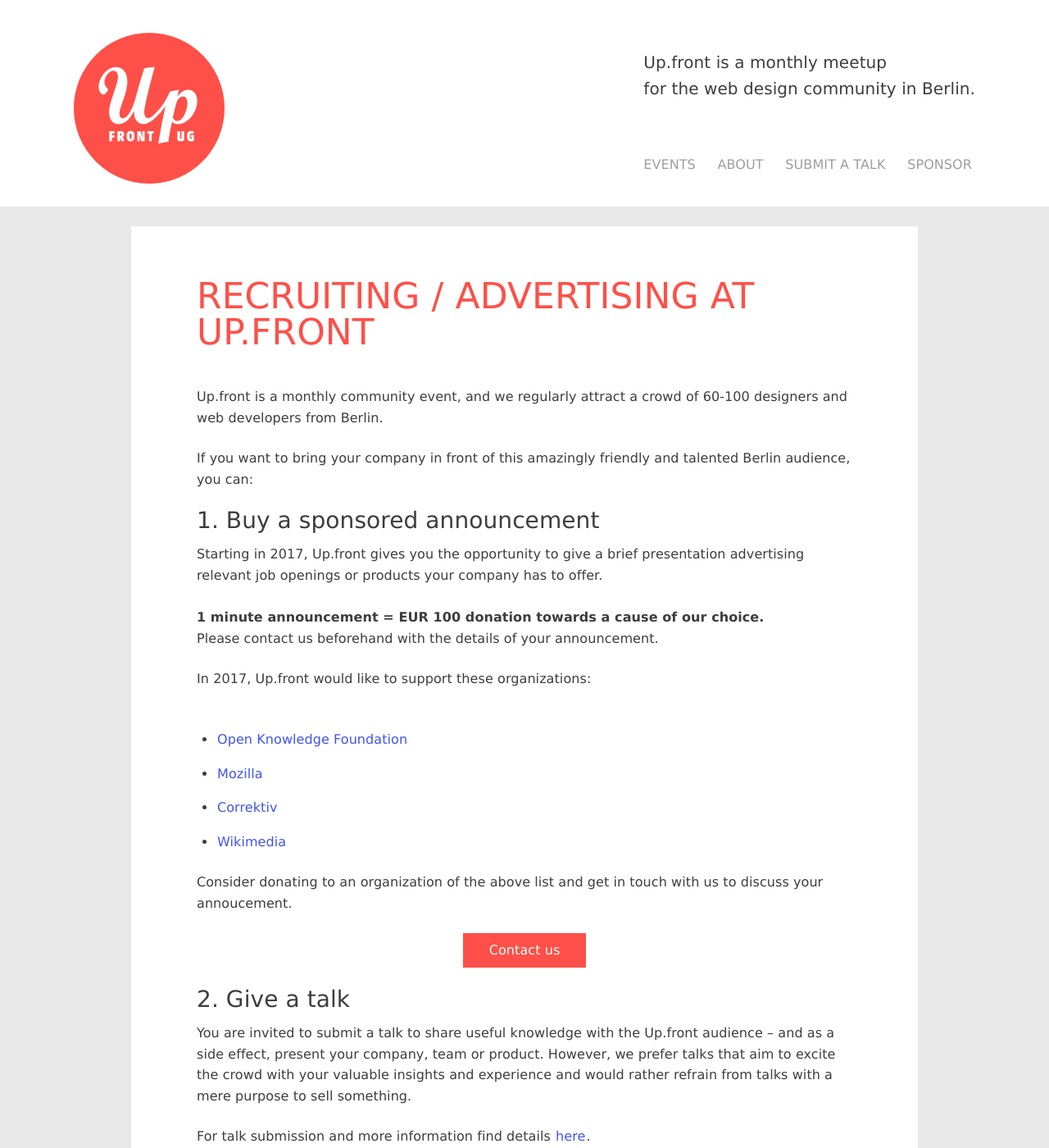
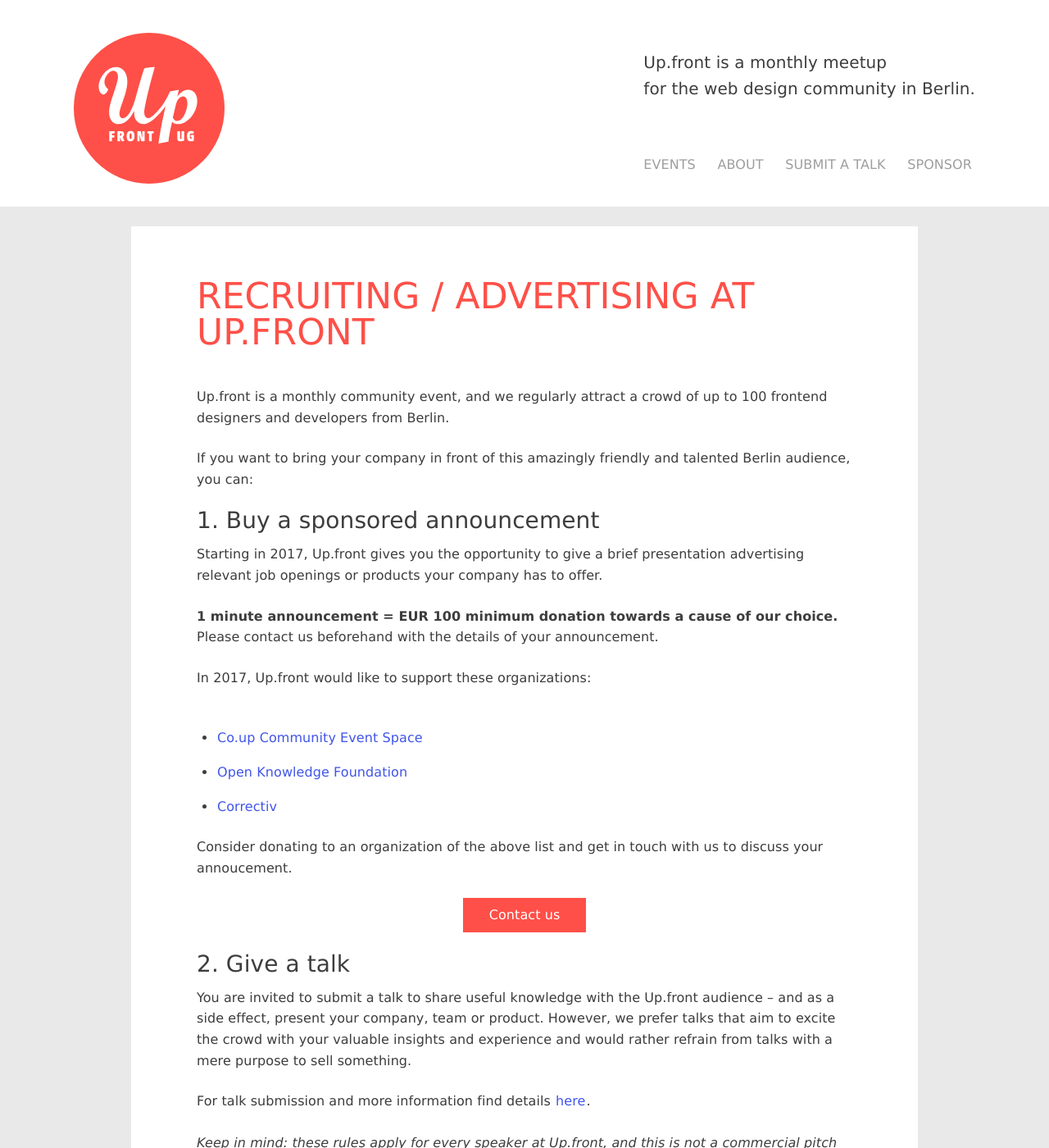
Before and after one commit to upfrontug/upfrontug.github.io, a Jekyll site: the page built from sponsoring.html, in a window 1280 px wide and 1400 px high. Shown: the whole window at 82% size. Built offline with Jekyll 4.4.1, drawn with Linux system fonts in a browser that asks for light colours; a script that is not in the unit is left out.

Commit message:
update sponsor info

```diff
--- a/sponsoring.html
+++ b/sponsoring.html
@@ -4,23 +4,33 @@
 
 <h1>Recruiting / Advertising at Up.front</h1>
 
-<p>Up.front is a monthly community event, and we regularly attract a crowd of 60-100 designers and web developers from Berlin.</p>
+<p>Up.front is a monthly community event, and we regularly attract a crowd of up to 100 frontend designers and developers from Berlin.</p>
 
 <p>If you want to bring your company in front of this amazingly friendly and talented Berlin audience, you can:</p>
 
 <h2>1. Buy a sponsored announcement</h2>
 
-<p>Starting in 2017, Up.front gives you the opportunity to give a brief presentation advertising relevant job openings or products your company has to offer.<br/><br/>
-<strong>1 minute announcement = EUR 100 donation towards a cause of our choice.</strong><br/>
-Please contact us beforehand with the details of your announcement.</p>
+<p>
+  Starting in 2017, Up.front gives you the opportunity to give a brief presentation advertising relevant job openings or products your company has to offer.
+</p>
+<p>
+  <strong>1 minute announcement = EUR 100 minimum donation towards a cause of our choice.</strong>
+  <br/>
+  Please contact us beforehand with the details of your announcement.
+</p>
 
 <p>In 2017, Up.front would like to support these organizations:</p>
 
 <ul>
-  <li><a href="https://okfn.de/spenden/">Open Knowledge Foundation</a>
-  <li><a href="https://donate.mozilla.org/en-US/ways-to-give">Mozilla</a>
-  <li><a href="https://correctiv.org/correctiv/kontakt/">Correktiv</a>
-  <li><a href="https://spenden.wikimedia.de/">Wikimedia</a>
+  <li>
+    <a href="https://members.co-up.de/membership_signup/new?plan_id=dcd67ae94d114eeac4739cc148433ea2">Co.up Community Event Space</a>
+  </li>
+  <li>
+    <a href="https://okfn.de/spenden/">Open Knowledge Foundation</a>
+  </li>
+  <li>
+    <a href="https://correctiv.org/correctiv/kontakt/">Correctiv</a>
+  </li>
 </ul>
 
 <p>Consider donating to an organization of the above list and get in touch with us to discuss your annoucement.</p>
```
